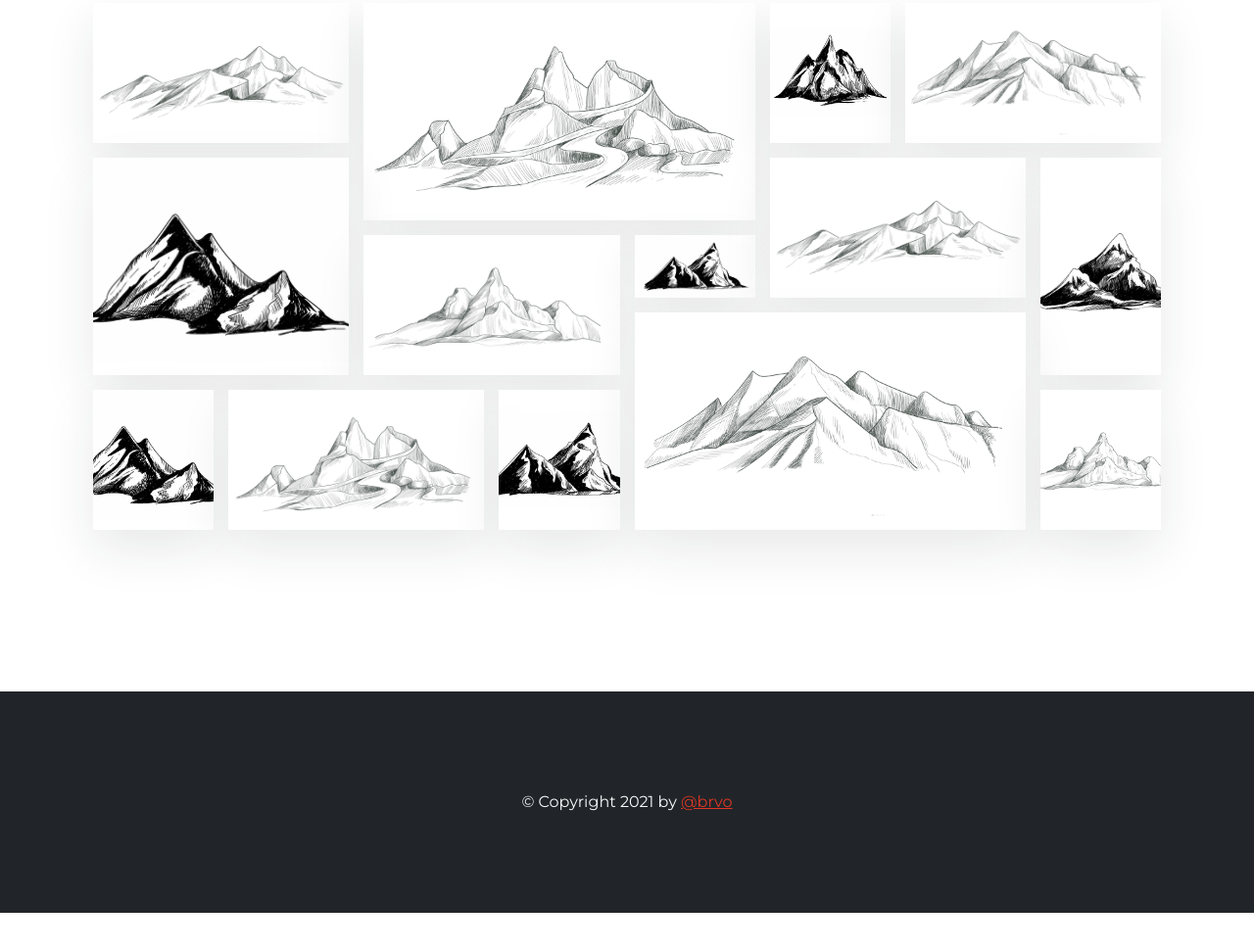
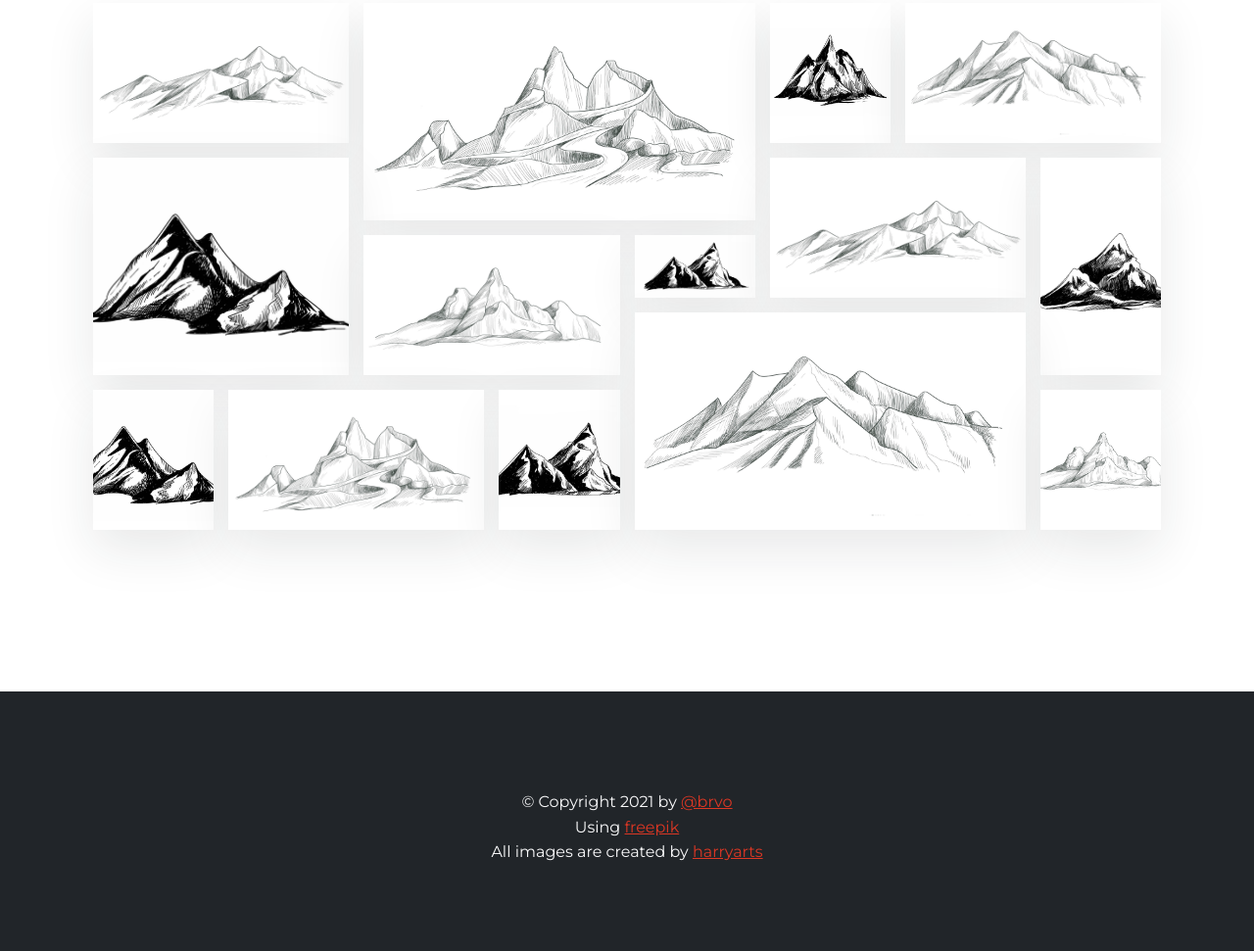
Before and after one commit to Noctturne/BRVO-bauhaus, a website: page index.html in a window 1280 px wide. Shown: the part 1986-2957 px from the top of the page at 98% size. Before the commit the page ends 2918 px from the top, so only its background shows below. Drawn offline with Linux system fonts and the light colour scheme.

Commit message:
Attributions

```diff
--- a/index.html
+++ b/index.html
@@ -129,6 +129,8 @@
             </section>
             <footer class="site-footer text-center">
                 <p class="copyright"> &copy; Copyright 2021 by <a class="text-secondary" href="https://github.com/Noctturne" target="__blank"> @brvo </a> </p>
+                <p class="copyright"> Using  <a class="text-secondary" href="https://www.freepik.es/" target="__blank"> freepik </a> </p>
+                <p> All images are created by <a class="text-secondary" href="https://www.freepik.es/harryarts" target="__blank"> harryarts </a> </p>
             </footer>
     </body>
 </html>
```
